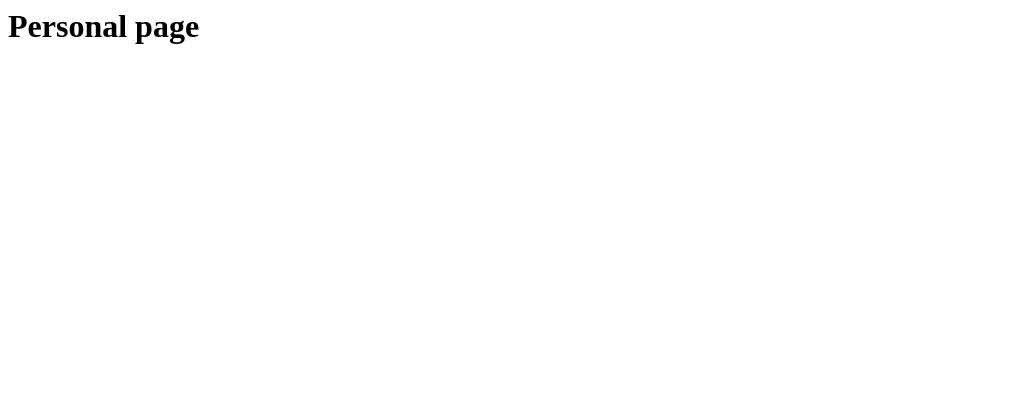
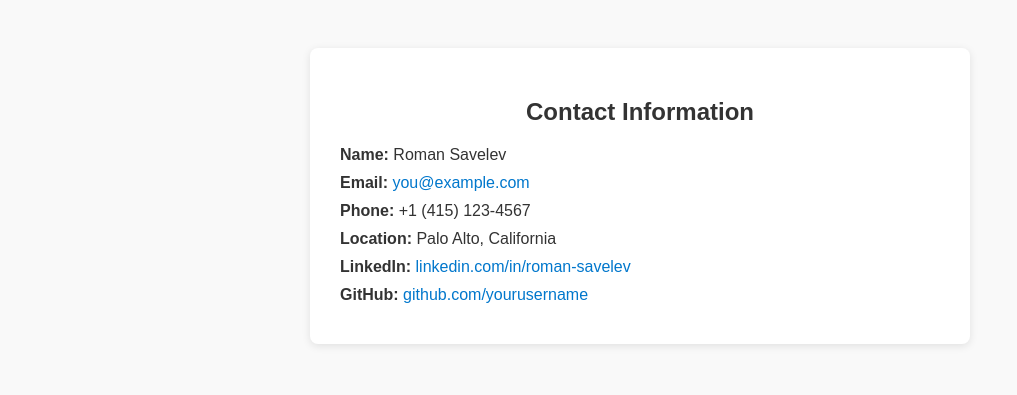
Before and after one commit to ksdev755/personal_page, a plain HTML site: page index.html in a window 1280 px wide. Shown: the whole page, without its empty margins (0-1017 px from the left). Drawn offline with Linux system fonts and the light colour scheme.

Commit message:
Update index.html

```diff
--- a/index.html
+++ b/index.html
@@ -1 +1,52 @@
-<h1>Personal page</h1>
+<!DOCTYPE html>
+<html lang="en">
+<head>
+  <meta charset="UTF-8">
+  <meta name="viewport" content="width=device-width, initial-scale=1">
+  <title>Resume - Contact Information</title>
+  <style>
+    body {
+      font-family: Arial, sans-serif;
+      padding: 40px;
+      background-color: #f9f9f9;
+      color: #333;
+    }
+    .contact {
+      max-width: 600px;
+      margin: auto;
+      background: #fff;
+      padding: 30px;
+      border-radius: 8px;
+      box-shadow: 0 2px 8px rgba(0,0,0,0.1);
+    }
+    h2 {
+      text-align: center;
+      margin-bottom: 20px;
+    }
+    p {
+      margin: 10px 0;
+      font-size: 16px;
+    }
+    a {
+      color: #0077cc;
+      text-decoration: none;
+    }
+    a:hover {
+      text-decoration: underline;
+    }
+  </style>
+</head>
+<body>
+
+  <div class="contact">
+    <h2>Contact Information</h2>
+    <p><strong>Name:</strong> Roman Savelev</p>
+    <p><strong>Email:</strong> <a href="mailto:you@example.com">you@example.com</a></p>
+    <p><strong>Phone:</strong> +1 (415) 123-4567</p>
+    <p><strong>Location:</strong> Palo Alto, California</p>
+    <p><strong>LinkedIn:</strong> <a href="https://www.linkedin.com/in/roman-savelev" target="_blank">linkedin.com/in/roman-savelev</a></p>
+    <p><strong>GitHub:</strong> <a href="https://github.com/yourusername" target="_blank">github.com/yourusername</a></p>
+  </div>
+
+</body>
+</html>
```
